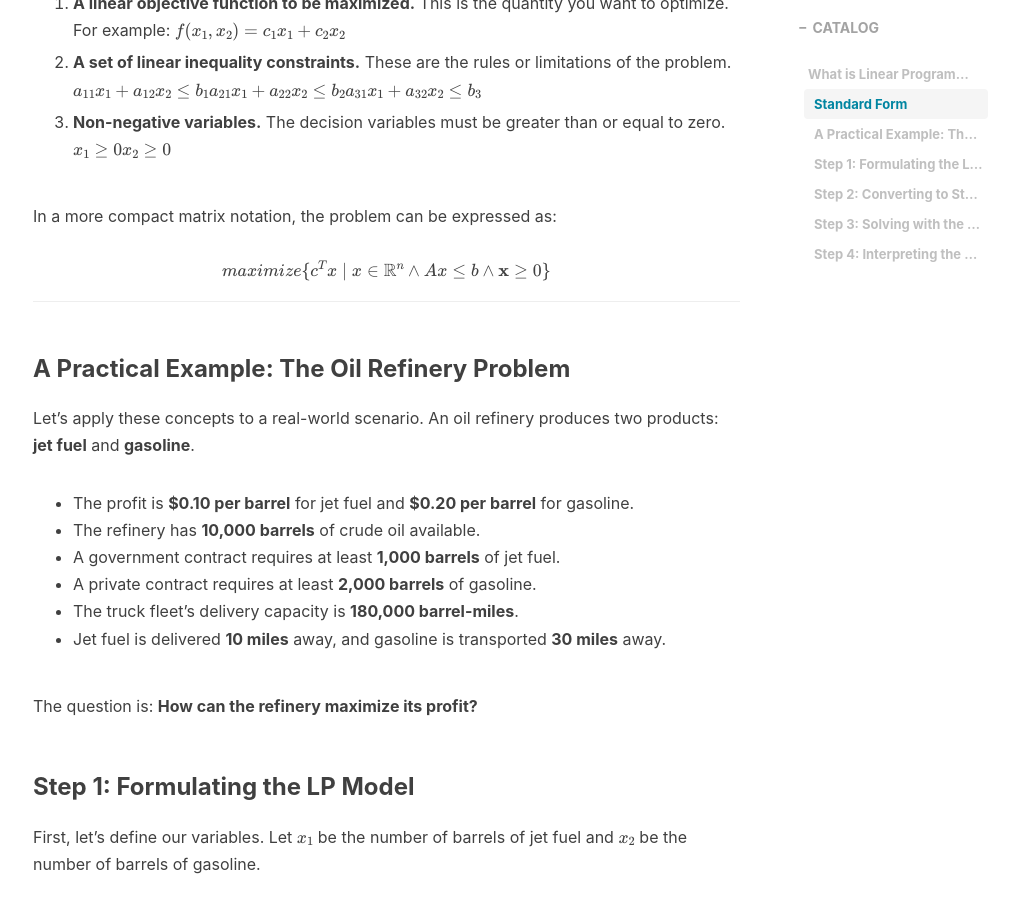
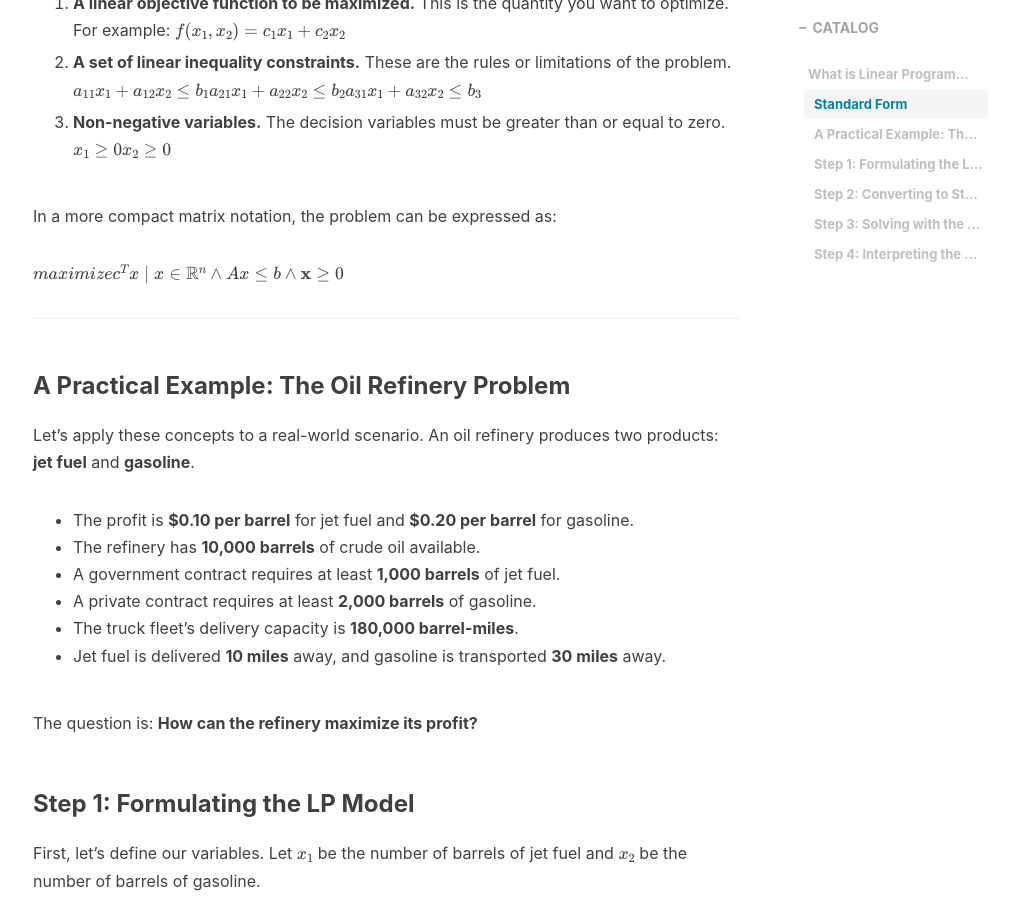
Before and after one commit to farmer3-c/farmer3-c.github.io, a Jekyll site: the page built from _posts/2025-09-14-introduction-to-linear-programing.md, in a window 1280 px wide and 900 px high, scrolled down 1104 px. Shown: the whole window, without its empty margins (232-1244 px from the left). Built offline with Jekyll 4.4.1, drawn with Linux system fonts in a browser that asks for light colours; nearby versions of some CDN libraries; formulas are drawn with MathJax 3; comment, search, counter and statistics services are not loaded.

Commit message:
change 3

```diff
--- a/_posts/2025-09-14-introduction-to-linear-programing.md
+++ b/_posts/2025-09-14-introduction-to-linear-programing.md
@@ -23,21 +23,19 @@
     $f(x_{1}, x_{2}) = c_{1}x_{1} + c_{2}x_{2}$
 
 2.  **A set of linear inequality constraints.** These are the rules or limitations of the problem.
-    $$
-    a_{11}x_{1} + a_{12}x_{2} \leq b_{1} \newline
-    a_{21}x_{1} + a_{22}x_{2} \leq b_{2} \newline
-    a_{31}x_{1} + a_{32}x_{2} \leq b_{3}
-    $$
+$a_{11}x_{1} + a_{12}x_{2} \leq b_{1} \newline
+a_{21}x_{1} + a_{22}x_{2} \leq b_{2} \newline
+a_{31}x_{1} + a_{32}x_{2} \leq b_{3}$
 
 3.  **Non-negative variables.** The decision variables must be greater than or equal to zero.
-    $$
+    $
     x_{1} \geq 0 \newline
     x_{2} \geq 0
-    $$
+    $
 
 In a more compact matrix notation, the problem can be expressed as:
 
-$${maximize } \{ {c^{T}x} \mid {x} \in \mathbb{R}^{n} \land {Ax} \leq {b} \land \mathbf{x} \geq {0} \}$$
+${maximize } \{ {c^{T}x} \mid {x} \in \mathbb{R}^{n} \land {Ax} \leq {b} \land \mathbf{x} \geq {0} \}$
 
 ---
 
@@ -59,17 +57,17 @@
 First, let's define our variables. Let $x_1$ be the number of barrels of jet fuel and $x_2$ be the number of barrels of gasoline.
 
 Our objective is to maximize profit, so the **objective function** is:
-$$\textbf{Maximize: } P = 0.10x_{1} + 0.20x_{2}$$
+$\textbf{Maximize: } P = 0.10x_{1} + 0.20x_{2}$
 
 Next, we establish the **constraints** based on the problem's conditions:
-$$
+$
 \begin{aligned}
 x_{1} + x_{2} &\leq 10000 && \text{(Crude oil availability)} \newline
 x_{1} &\geq 1000 && \text{(Jet fuel contract)} \newline
 x_{2} &\geq 2000 && \text{(Gasoline contract)} \newline
 10x_{1} + 30x_{2} &\leq 180000 && \text{(Delivery capacity)}
 \end{aligned}
-$$
+$
 The plot below shows the **feasible region**—the area where all constraints are satisfied. The optimal solution will lie at one of the vertices of this region.
 
 ![A graph showing the feasible region for a linear programming problem](/img/in-post/Linear_Programming_Feasible_Region.svg.png)
@@ -83,22 +81,22 @@
 First, let's handle the minimum production requirements. We can introduce new variables, $s_1 = x_1 - 1000$ and $s_2 = x_2 - 2000$, which represent the surplus production above the minimums. This ensures our new variables are non-negative ($s_1, s_2 \geq 0$).
 
 Substituting these into our model gives a new objective function:
-$$\textbf{Maximize: } P = 0.1(s_1 + 1000) + 0.2(s_2 + 2000) = 0.1s_1 + 0.2s_2 + 500$$
+$\textbf{Maximize: } P = 0.1(s_1 + 1000) + 0.2(s_2 + 2000) = 0.1s_1 + 0.2s_2 + 500$
 And updated constraints:
-$$
+$
 \begin{aligned}
 (s_1 + 1000) + (s_2 + 2000) &\leq 10000 \implies s_1 + s_2 \leq 7000 \newline
 10(s_1 + 1000) + 30(s_2 + 2000) &\leq 180000 \implies 10s_1 + 30s_2 \leq 110000 \newline
 s_1, s_2 &\geq 0
 \end{aligned}
-$$
+$
 Next, we convert the inequalities into equalities by introducing **slack variables** ($k_1, k_2$). These variables represent unused resources.
-$$
+$
 \begin{aligned}
 s_1 + s_2 + k_1 &= 7000 \newline
 10s_1 + 30s_2 + k_2 &= 110000
 \end{aligned}
-$$
+$
 Our objective function can be rewritten as $Z - 0.1s_1 - 0.2s_2 = 500$.
 
 ---
```
